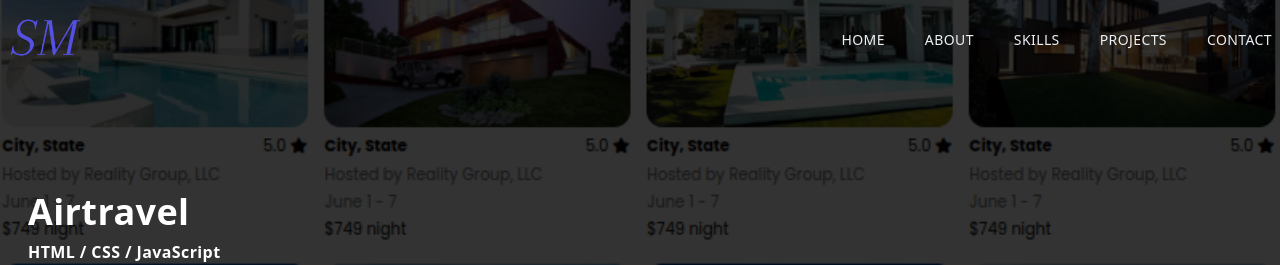
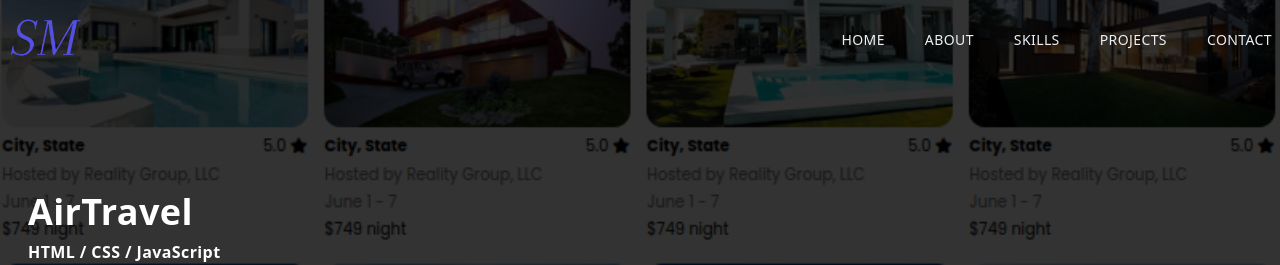
Before and after one commit to SALVADORPOETA/Salvadormartinez, a Next.js app: page /airtravel in a window 1280 px wide. Shown: the top 265 px of the page. Built offline with nearby package versions, Linux system fonts and the light colour scheme.

Commit message:
airtravel.jsx h2

```diff
--- a/pages/airtravel.jsx
+++ b/pages/airtravel.jsx
@@ -11,7 +11,7 @@ const airtravel = () => {
         <div className='absolute top-0 left-0 w-full h-[30vh] lg:h-[40vh] bg-black/80 z-10' />
         <Image className='absolute z-1' layout='fill' objectFit='cover' src={airtravelImg} alt='/' />
         <div className='absolute top-[70%] max-w-[1240px] w-full left-[50%] right-[50%] translate-x-[-50%] translate-y-[-50%] text-white z-10 p-2' >
-          <h2 className='py-2' >Airtravel</h2>
+          <h2 className='py-2' >AirTravel</h2>
           <h3>HTML / CSS / JavaScript</h3>
         </div>
       </div>
```
